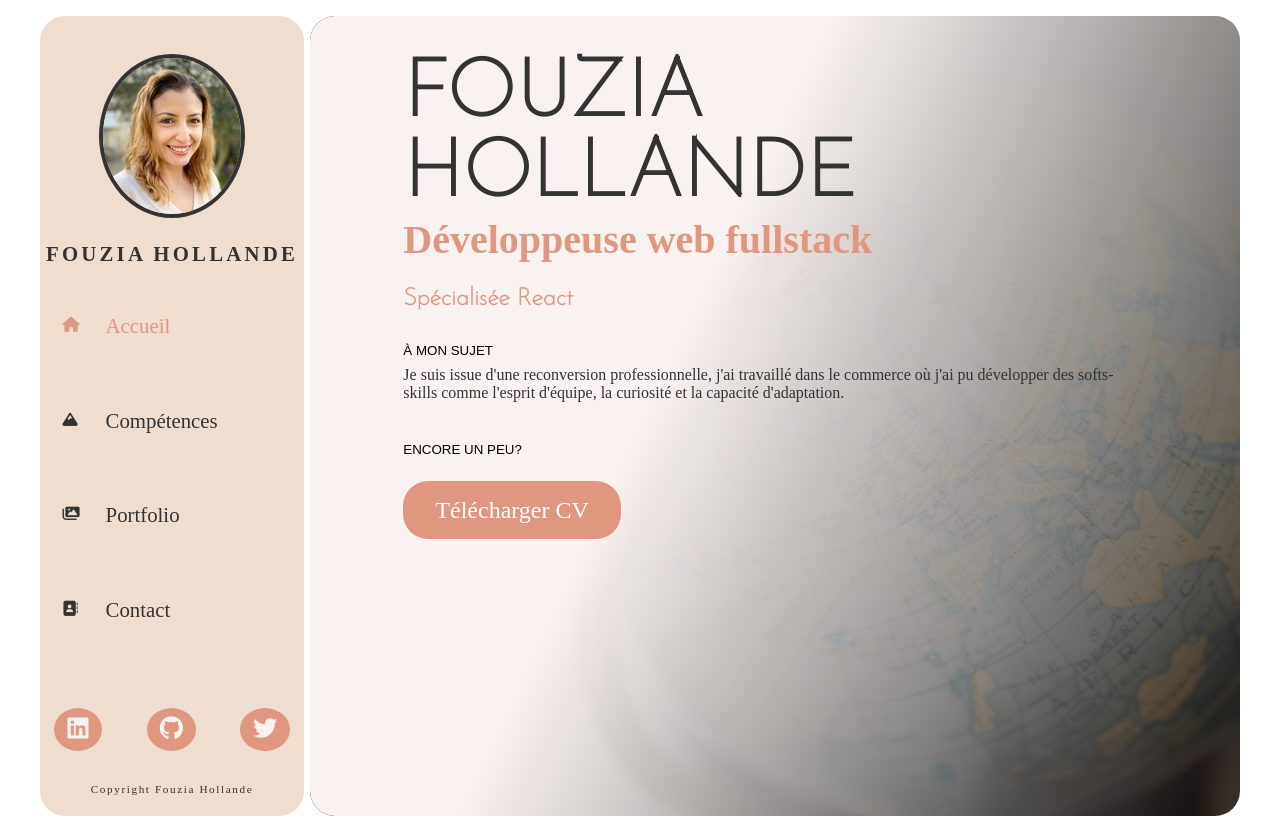
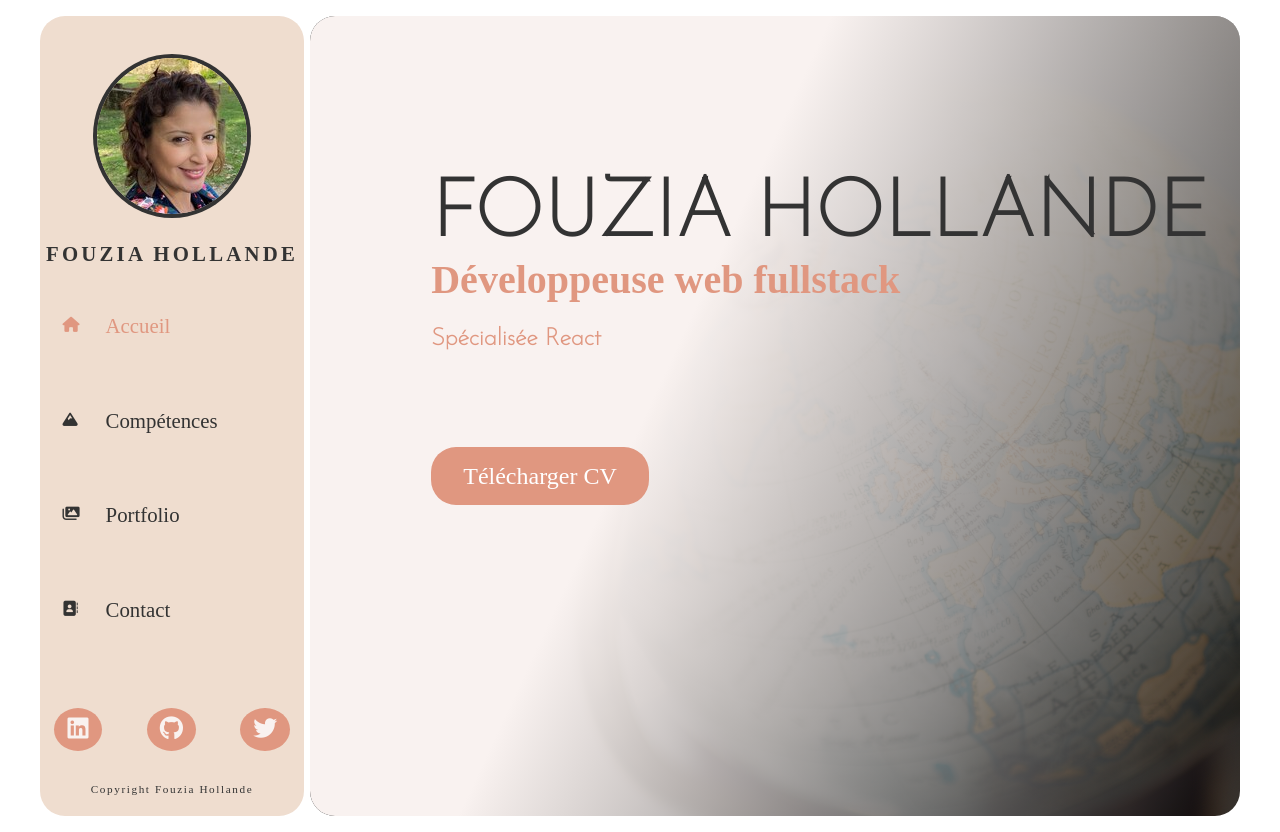
Before and after one commit to Fouzia33/portfolio-react, a React (Create React App) app: page / in a window 1280 px wide. Built offline with nearby package versions, Linux system fonts and the light colour scheme; a web font is replaced by a local one.

Commit message:
Revert "adding description about me"
This reverts commit 20693cc659bc28b0345f33d8b5e8916bb55c19f9.

```diff
--- a/src/pages/Contact.js
+++ b/src/pages/Contact.js
@@ -21,7 +21,7 @@ const Contact = () => {
                                 <CopyToClipboard text='0671834673'>
                                     <span
                                         className="clickInput"
-                                        onClick={() => window.location = 'tel:+33671834673'}
+                                        onClick={() => { alert('Téléphone copié!');}}
                                     >
                                         06 71 83 46 73
                                     </span>
--- a/src/pages/Home.js
+++ b/src/pages/Home.js
@@ -1,27 +1,8 @@
-import React, { Component } from 'react';
+import React from 'react';
 
 import Navigation from '../components/Navigation';
 
-export default class Home extends Component {
-    state = {
-        showInfo: false,
-        showInfoSecondPart: false
-    }
-
-    handleInfo = () => {
-        this.setState({
-            showInfo: !this.state.showInfo,
-        })
-    }
-
-    handleInfoSecondPart = () => {
-        this.setState({
-            showInfoSecondPart: !this.state.showInfoSecondPart
-        })
-    }
-
-    render() {
-
+const Home = () => {
     return (
         <div className='home'>
             <Navigation />
@@ -30,34 +11,6 @@ export default class Home extends Component {
                     <h1>Fouzia Hollande</h1>
                     <h2>Développeuse web fullstack</h2>
                     <h3>Spécialisée React</h3>
-                        <div className="description">
-
-                            <button className="aboutMe_button">à mon sujet</button>
-                            <p className="aboutMe">
-                                Je suis issue d'une reconversion professionnelle, j'ai travaillé dans le commerce où j'ai pu développer des softs-skills comme l'esprit d'équipe, la curiosité et la capacité d'adaptation.
-                            </p>
-
-                            <button onClick={this.handleInfo}>Encore un peu?</button>
-                            {
-                                this.state.showInfo && (
-                                    <>
-                                        <p className="aboutNow">
-                                        Ce sont des atouts qui me sont utiles au quotidien et qui m'ont permises d'obtenir mon titre professionnel de développeuse web et web mobile en 2021. Aujourd'hui j'ai la chance de mettre à profit mes connaissances durant un stage et au sein d'une agence web, accompagnée d'une superbe équipe qui me fait monter en compétences chaque jour.
-                                        </p>
-
-                                        <button onClick={this.handleInfoSecondPart}>Et maintenant?</button>
-                                    </>
-                                )
-                            }
-                            {
-                                this.state.showInfoSecondPart && (
-                                    <p className="aboutYou">
-                                    J'aimerai prolonger ce plaisir après mon stage, c'est pour cette raison que je suis à la recherche d'un poste au sein d'une entreprise qui partage ma philosophie: travailler en équipe et apprendre les uns et des autres en restant humain <i class="fas fa-heart"></i>
-                                    </p>
-                                )
-                            }
-                        </div>
-
                     <div className="pdf">
                         <a href="./media/CV.pdf" target="_blank">Télécharger CV</a>
                     </div>
@@ -65,6 +18,6 @@ export default class Home extends Component {
             </div>
         </div>
     );
-    }
+};
 
-};
+export default Home;
--- a/src/styles/pages/_home.scss
+++ b/src/styles/pages/_home.scss
@@ -21,9 +21,8 @@
 
       .content {
         position: absolute;
-        top: 5%;
-        left: 10%;
-        right: 10%;
+        top: 20%;
+        left: 13%;
         font-family: $font-1;
 
         h1 {
@@ -38,39 +37,9 @@
         }
         h3 {
           font-size: 1.5rem;
-          padding: 1.5rem 0;
+          padding: 1.5rem 0 7rem;
           color: $color-3;
           font-family: $font-3;
-        }
-        .description {
-          padding-bottom: 2rem;
-
-          .aboutMe_button {
-            cursor: text;
-            &:hover {
-              font-weight: normal;
-            }
-          }
-          button {
-            border: none;
-            background-color: transparent;
-            text-transform: uppercase;
-            padding: 0.5rem 0;
-            &:hover {
-              font-weight: bold;
-            }
-          }
-          p {
-            padding-bottom: 2rem;
-
-            .fas {
-              @keyframes heartbeat { 0% { transform: scale( .75 ); } 20% { transform: scale( 1 ); } 40% { transform: scale( .75 ); } 60% { transform: scale( 1 ); } 80% { transform: scale( .75 ); } 100% { transform: scale( .75 ); } }
-
-              animation: heartbeat 1s infinite;
-              color: $color-3;
-            }
-
-          }
         }
         .pdf {
           a {
```
Also changed, not shown: public/media/moi.jpg, src/media/moi.jpg. Lines whose indentation alone changed are shown as unchanged.
